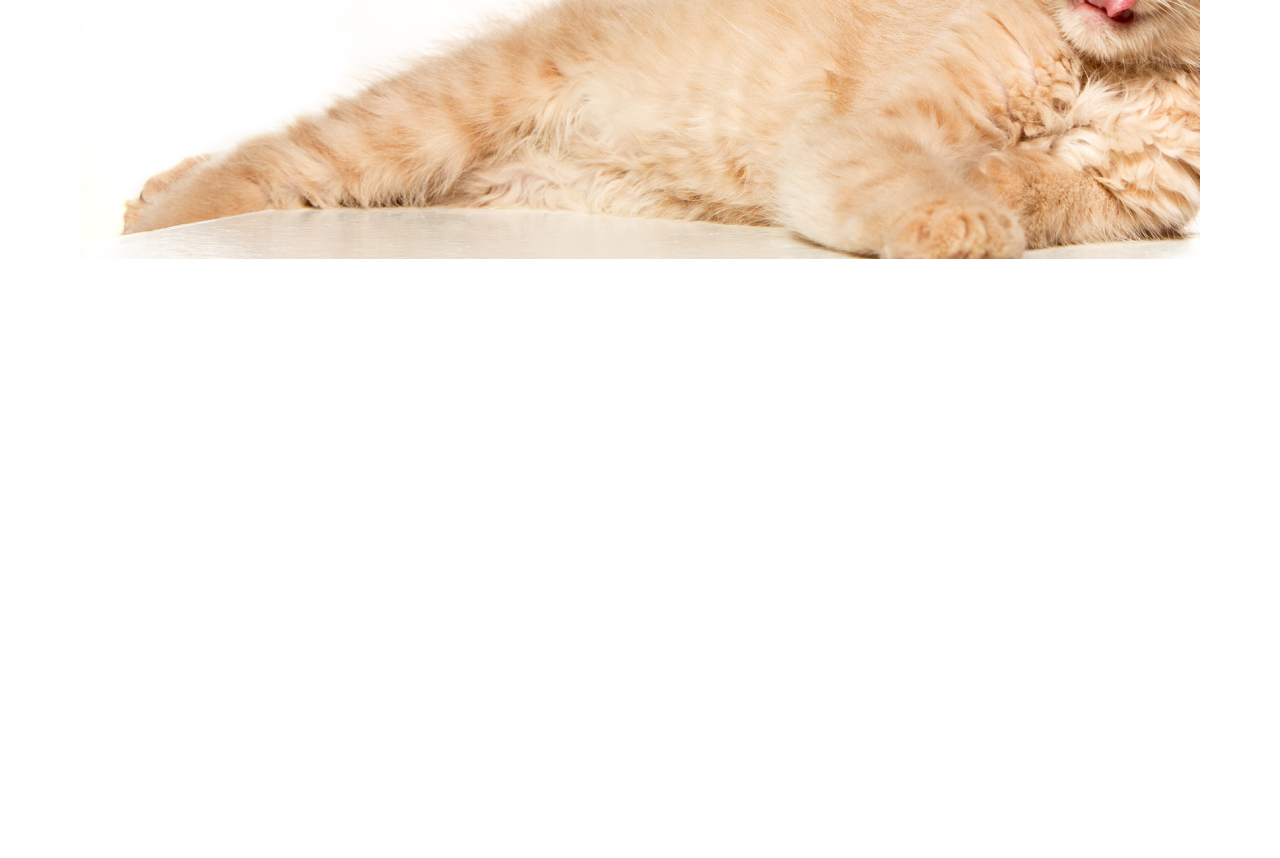
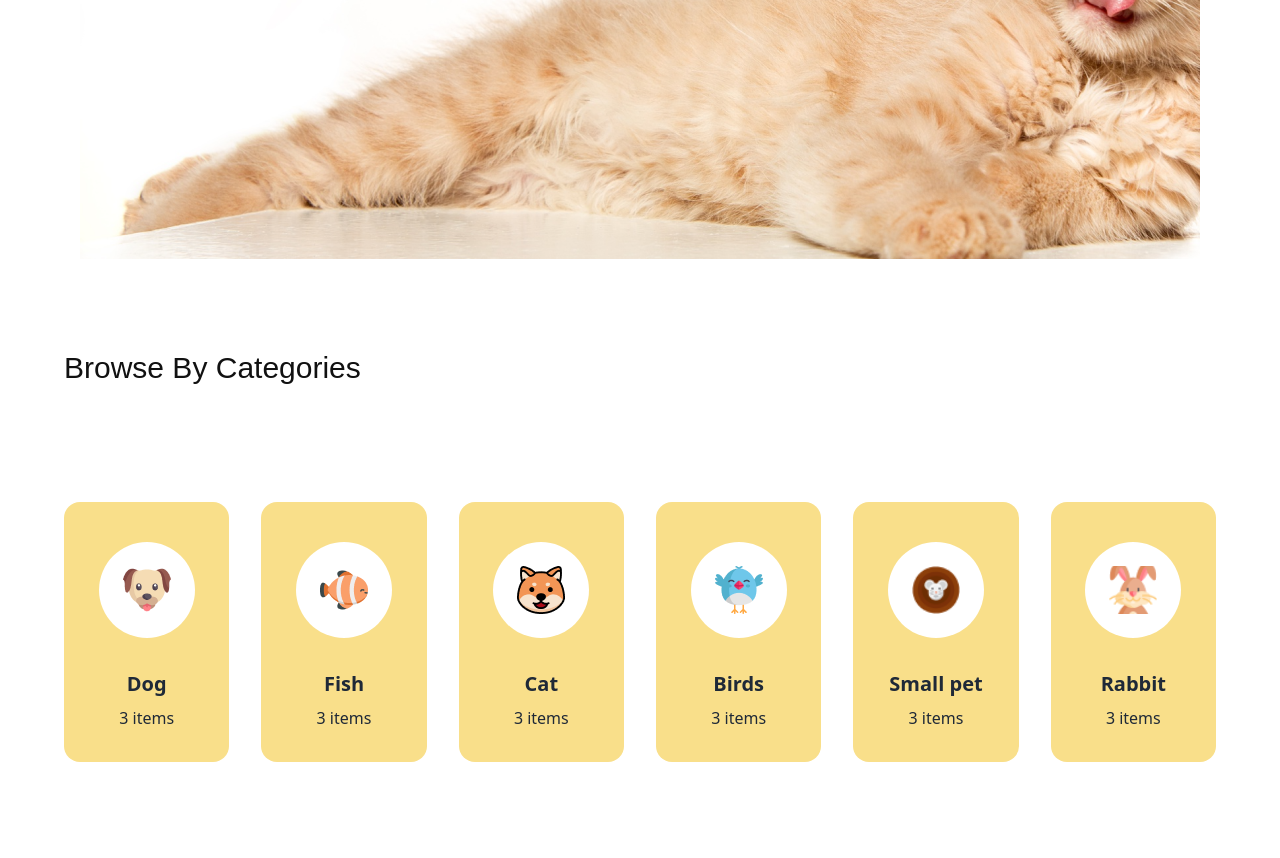
Before and after one commit to asif00760/assignment-03, a plain HTML site: page index.html in a window 1280 px wide. Shown: the part 642-1500 px from the top of the page. Before the commit the page ends 952 px from the top, so only its background shows below. Drawn offline with nearby package versions, Linux system fonts and the light colour scheme; a web font is replaced by a local one.

Commit message:
category section added

```diff
--- a/index.html
+++ b/index.html
@@ -48,7 +48,7 @@
     <!-- pet header section -->
     <header>
         <!-- navbar section -->
-        <div class="navbar bg-[#FFF9F4] font-sora mb-20">
+        <div class="navbar bg-[#FFF9F4] font-sora mb-20 border-b-2 border-black md:border-none">
             <div class="navbar-start">
                 <div class="dropdown">
                     <div tabindex="0" role="button" class="btn btn-ghost">
@@ -81,25 +81,112 @@
             </div>
         </div>
         <!-- second header-->
-        <div class="items-center justify-center">
-            <div class="md:mx-20">
-                <div class="space-y-8 bg-[url(c1-assets/cat-big.png)] w-full h-screen image-full md:w-full md:h-screen  bg-no-repeat">
+        <div class="items-center justify-center mb-10">
+            <div class="mx-5 md:mx-20">
+                <div
+                    class="space-y-8 bg-[url(c1-assets/cat-big.png)] w-full h-screen image-full md:w-full md:h-screen  bg-no-repeat">
                     <h1 class="font-adlam text-3xl md:text-6xl font-normal ">Pamper Your Pet,<br> Because They Deserve
-                        <br> the Best</h1>
+                        <br> the Best
+                    </h1>
                     <p class="font-sora md:text-xl text-base font-normal text-[#111111]">Discover a world of treats,
                         toys, and essentials handpicked for <br> your furry friends. Shop now and make
                         tails wag with joy!
                     </p>
                     <button class="btn bg-yellow-300" type="button">Find a pet</button>
-                    <!-- <div class="">
-                    <img class="bg-none"  src="c1-assets/cat-big.png" alt="" srcset="">
-                </div> -->
                 </div>
             </div>
         </div>
     </header>
     <main>
-        <section></section>
+        <!-- Category section -->
+        <section>
+            <div class="mx-5 md:mx-16">
+                <h1 class="font-adlam text-3xl font-normal text-[#111111] mb-5">Browse By Categories</h1>
+                <div class="grid grid-cols-2 gap-4 md:gap-8 md:grid-cols-6">
+                    <div class="">
+                        <div class="card bg-[#F9DF8A] md:my-24">
+                            <figure class="pt-10 px-10">
+                                <div class="avatar bg-white rounded-full">
+                                    <div class="w-24 rounded-full p-6">
+                                        <img src="c1-assets/dog-cartoon.png" />
+                                    </div>
+                                </div>
+                            </figure>
+                            <div class="card-body items-center text-center">
+                                <h2 class="card-title font-bold">Dog</h2>
+                                <p>3 items</p>
+                            </div>
+                        </div>
+                    </div>
+                    <div class="card bg-[#F9DF8A] md:my-24">
+                        <figure class="pt-10 px-10">
+                            <div class="avatar bg-white rounded-full">
+                                <div class="w-24 rounded-full p-6">
+                                    <img src="c1-assets/fish-cartoon.png" />
+                                </div>
+                            </div>
+                        </figure>
+                        <div class="card-body items-center text-center">
+                            <h2 class="card-title font-bold">Fish</h2>
+                            <p>3 items</p>
+                        </div>
+                    </div>
+                    <div class="card bg-[#F9DF8A] md:my-24">
+                        <figure class="pt-10 px-10">
+                            <div class="avatar bg-white rounded-full">
+                                <div class="w-24 rounded-full p-6">
+                                    <img src="c1-assets/cat-cartoon.png" />
+                                </div>
+                            </div>
+                        </figure>
+                        <div class="card-body items-center text-center">
+                            <h2 class="card-title font-bold">Cat</h2>
+                            <p>3 items</p>
+                        </div>
+                    </div>
+                    <div class="card bg-[#F9DF8A] md:my-24">
+                        <figure class="pt-10 px-10">
+                            <div class="avatar bg-white rounded-full">
+                                <div class="w-24 rounded-full p-6">
+                                    <img src="c1-assets/bird-cartoon.png" />
+                                </div>
+                            </div>
+                        </figure>
+                        <div class="card-body items-center text-center">
+                            <h2 class="card-title font-bold">Birds</h2>
+                            <p>3 items</p>
+                        </div>
+                    </div>
+                    <div class="card bg-[#F9DF8A]  md:my-24">
+                        <figure class="pt-10 px-10">
+                            <div class="avatar bg-white rounded-full">
+                                <div class="w-24 rounded-full p-6">
+                                    <img src="c1-assets/mouse-cartoon.png" />
+                                </div>
+                            </div>
+                        </figure>
+                        <div class="card-body items-center text-center">
+                            <h2 class="card-title font-bold">Small pet</h2>
+                            <p>3 items</p>
+                        </div>
+                    </div>
+                    <div class="card bg-[#F9DF8A] md:my-24">
+                        <figure class="pt-10 px-10">
+                            <div class="avatar bg-white rounded-full">
+                                <div class="w-24 rounded-full p-6">
+                                    <img src="c1-assets/rabbit-cartoon.png" />
+                                </div>
+                            </div>
+                        </figure>
+                        <div class="card-body items-center text-center">
+                            <h2 class="card-title font-bold">Rabbit</h2>
+                            <p>3 items</p>
+                        </div>
+                    </div>
+
+                </div>
+            </div>
+        </section>
 
     </main>
 
```
